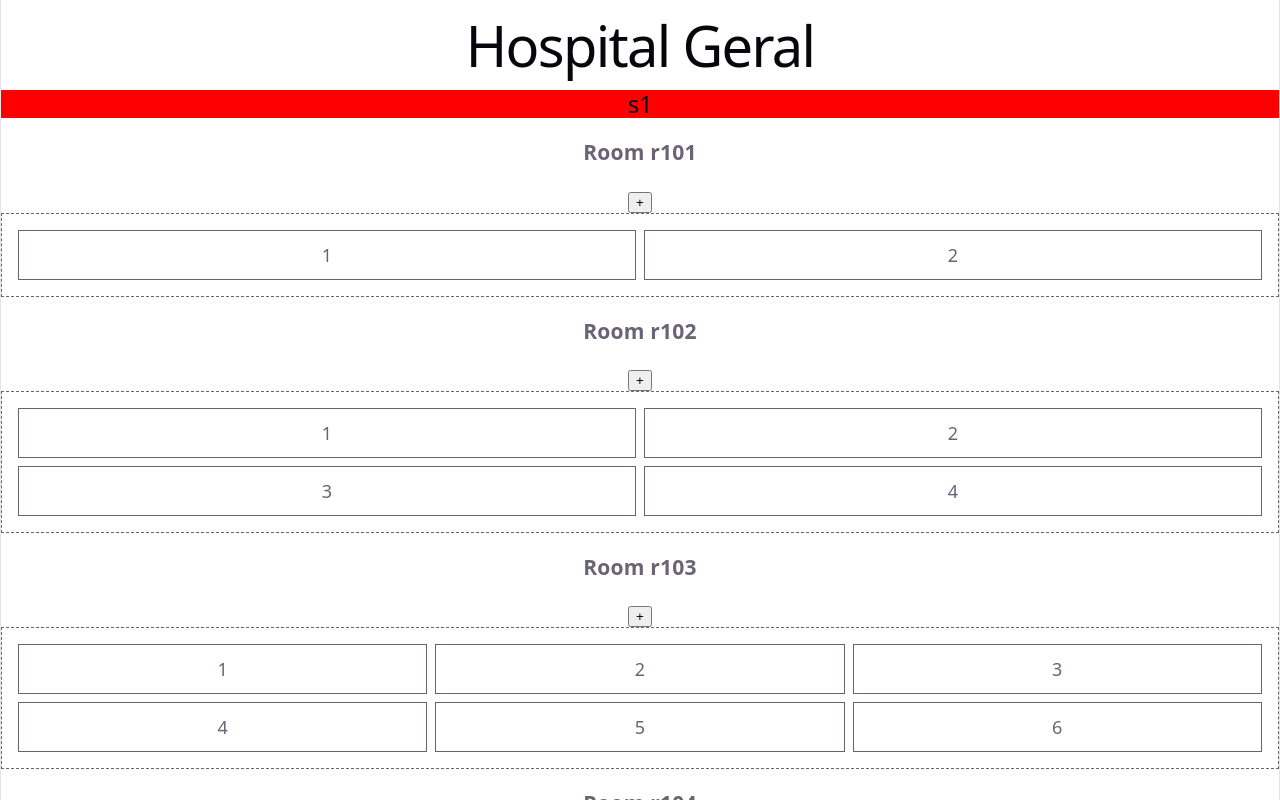
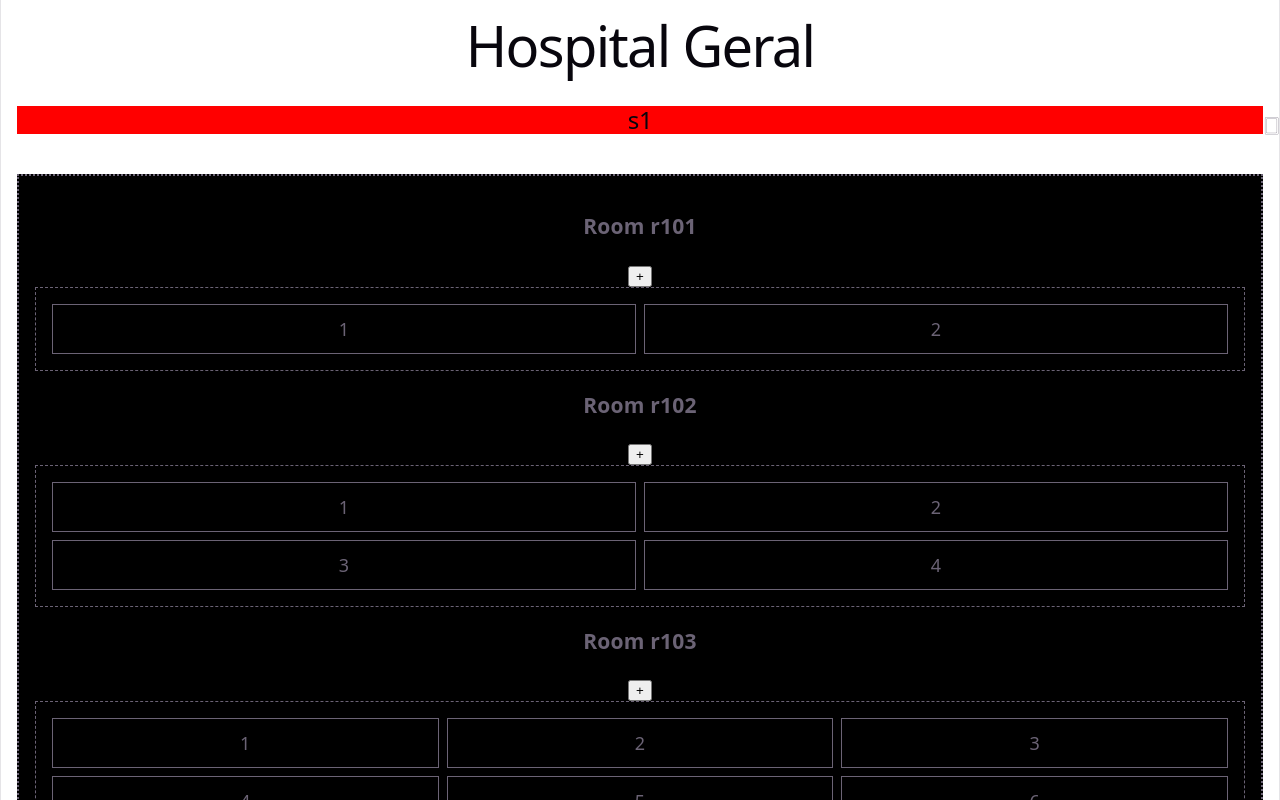
Before and after one commit to mrChernicharo/dnd-test, a React (Vite) app: page / in a window 1280 px wide. Shown: the top 800 px of the page. Built offline with nearby package versions, Linux system fonts and the light colour scheme.

Commit message:
component breakdown

```diff
--- a/src/FloorPlan.tsx
+++ b/src/FloorPlan.tsx
@@ -8,8 +8,7 @@ import "./Floors.css";
 type Sector = { id: string; rooms: Room[] };
 type Room = { id: string; beds: number };
 
-export function FloorPlan() {
-  const [hospital, sethospital] = useState({
+const initialHospital = {
   name: "Hospital Geral",
   sectors: [
     {
@@ -33,7 +32,10 @@ export function FloorPlan() {
       ],
     },
   ],
-  });
+};
+
+export function FloorPlan() {
+  const [hospital, sethospital] = useState(initialHospital);
 
   function addRoom(sector: Sector, room: Room) {
     sethospital((prev) => {
@@ -61,11 +63,49 @@ export function FloorPlan() {
     <div>
       <h1>{hospital.name}</h1>
 
-      {hospital.sectors.map((sector) => (
+      <Sectors sectors={hospital.sectors} addRoom={addRoom} />
+    </div>
+  );
+}
+
+interface SectorProps {
+  sectors: Sector[];
+  addRoom: (sector: Sector, room: Room) => void;
+}
+
+export function Sectors({ sectors, addRoom }: SectorProps) {
+  return (
+    <>
+      {sectors.map((sector) => (
         <div key={sector.id}>
+          <div
+            style={{
+              position: "relative",
+              padding: 16,
+              background: "white",
+            }}
+          >
             <h2 style={{ background: "red" }}>{sector.id}</h2>
+            <div
+              style={{
+                position: "absolute",
+                right: 0,
+                top: "50%",
+                transform: "translateY(-50%)",
+              }}
+            >
+              🀆
+            </div>
+          </div>
 
-          <div>
+          <div
+            style={{
+              background: "black",
+              margin: 16,
+              padding: 16,
+              border: "2px dotted",
+            }}
+          >
             {sector.rooms.map((room) => {
               const [rows, cols] = getBedsGrid(room.beds);
 
@@ -87,6 +127,21 @@ export function FloorPlan() {
                     {Array(room.beds)
                       .fill(0)
                       .map((_, i) => (
+                        <Room room={room} i={i} />
+                      ))}
+                  </div>
+                </div>
+              );
+            })}
+          </div>
+        </div>
+      ))}
+    </>
+  );
+}
+
+export function Room({ room, i }: { room: Room; i: number }) {
+  return (
     <div
       style={{
         height: 48,
@@ -98,15 +153,6 @@ export function FloorPlan() {
       key={`${room.id}-${i + 1}`}
     >
       <span>{i + 1}</span>
-                        </div>
-                      ))}
-                  </div>
-                </div>
-              );
-            })}
-          </div>
-        </div>
-      ))}
     </div>
   );
 }
```
Lines whose indentation alone changed are shown as unchanged.
